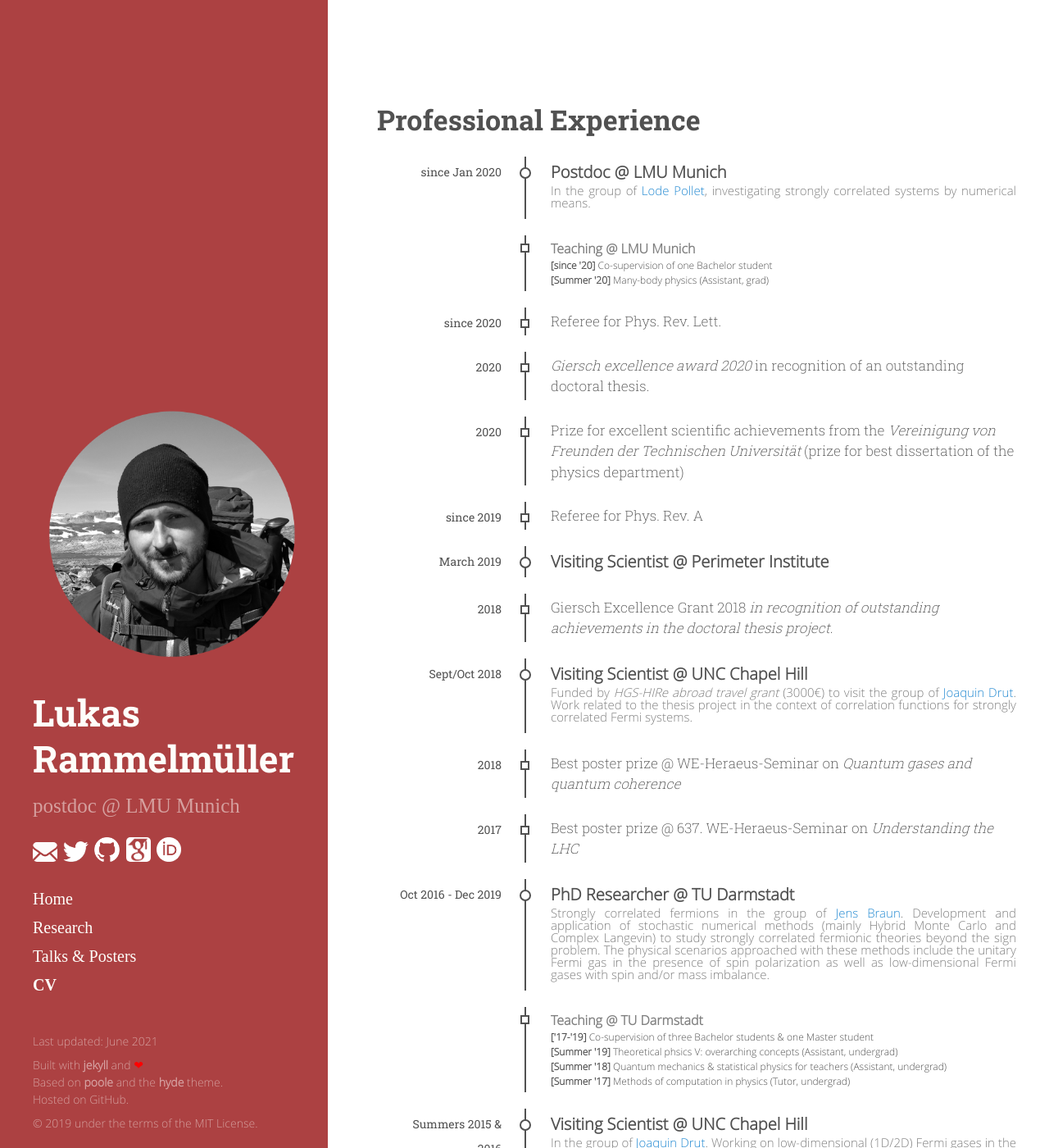
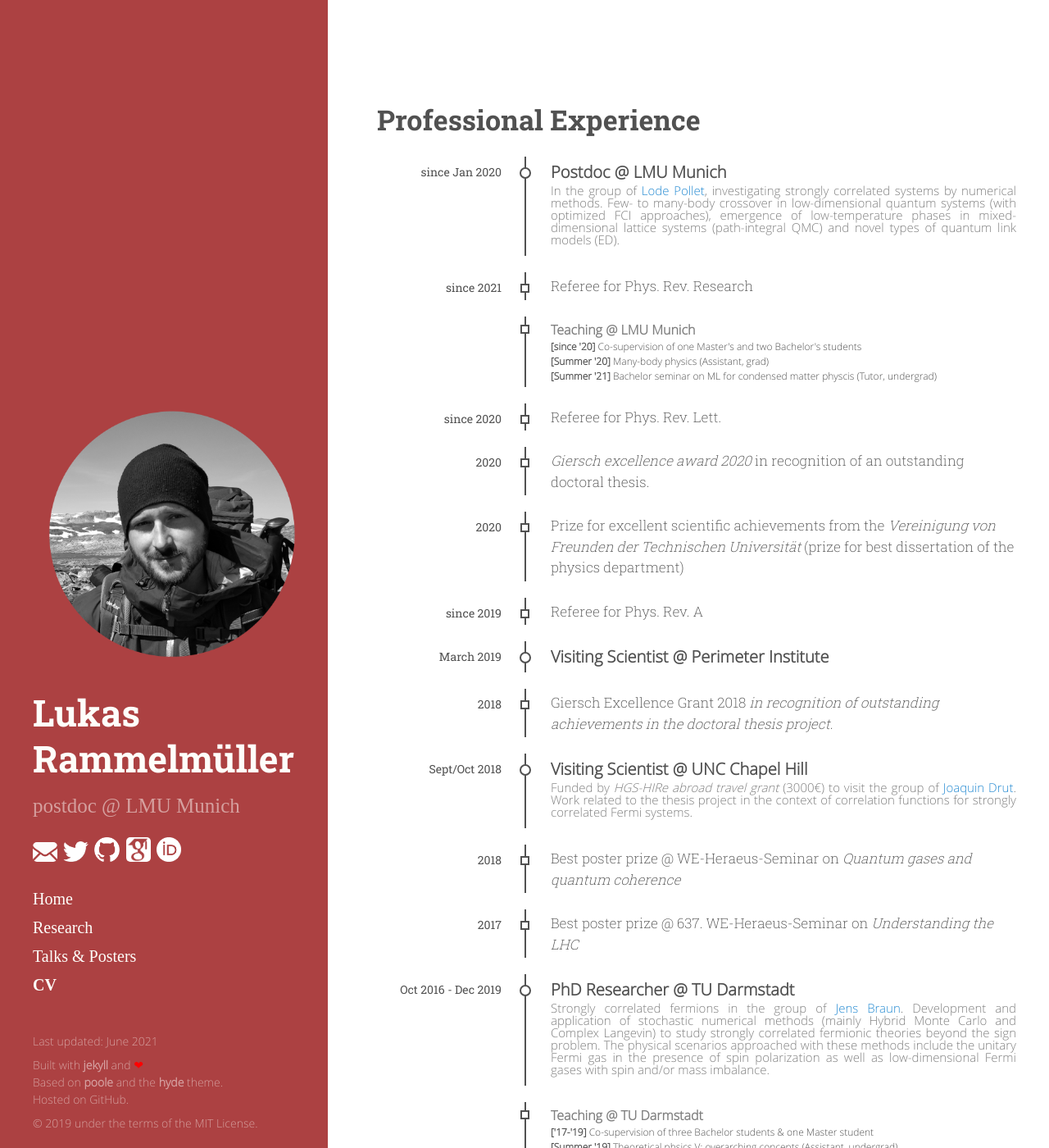
Before and after one commit to rammelmueller/rammelmueller.github.io, a Jekyll site: the page built from timeline.html, in a window 1280 px wide and 1400 px high. Shown: the whole window at 82% size. Built offline with Jekyll 4.4.1, drawn with Linux system fonts in a browser that asks for light colours; nearby versions of some CDN libraries; some web fonts are replaced.

Commit message:
Long overdue update, split talks into chucks of years, added colors to virtual talks.

```diff
--- a/css/custom.css
+++ b/css/custom.css
@@ -75,8 +75,16 @@
   margin-bottom: 2rem;
 }
 
+.talk_header{
+  font-size: 1.2rem;
+  font-weight: bold;
+  margin-bottom: 0.5rem;
+  color: black;
+}
+
 .talk_table{
   font-size: 0.7rem;
+  table-layout: fixed;
 }
 .talk_table img{
   min-width: 2rem;
--- a/projects.html
+++ b/projects.html
@@ -41,6 +41,9 @@ title: Projects
     <div class="footer">
       L. Rammelmüller, A.C. Loheac, J.E. Drut, J. Braun.
       <a target='blank' href="https://doi.org/10.1103/PhysRevLett.121.173001">[Phys. Rev. Lett. 121, 173001 (2018)]</a>
+      <br>
+      L. Rammelmüller, Y. Hou, J.E. Drut, J. Braun.
+      <a target='blank' href='https://journals.aps.org/pra/abstract/10.1103/PhysRevA.103.043330'>[Phys. Rev. A 103, 043330 (2021)]</a>
     </div>
   </div>
 
--- a/talks.html
+++ b/talks.html
@@ -3,6 +3,6 @@ layout: talks
 title: Talks & Posters
 ---
 <p>
-  This is an updated list of my talks and poster presentations. The slide can be downloaded as PDF by clicking on the title.
+  This is an updated list of my talks and poster presentations. The slides can be downloaded as PDF by clicking on the title.
   I typically use <a target='blank' href="https://revealjs.com/#/">reveal.js</a> for my slide decks, feel free to contact me if you are interested in the original files.
 </p>
--- a/timeline.html
+++ b/timeline.html
@@ -11,8 +11,13 @@ title: CV
       <div class="head">Postdoc @ LMU Munich</div>
       <div class="text">
         In the group of
-        <a target='blank' href="https://www.theorie.physik.uni-muenchen.de/lsschollwoeck/members/professors/pollet/">Lode Pollet</a>, investigating strongly correlated systems by numerical means.
+        <a target='blank' href="https://www.theorie.physik.uni-muenchen.de/lsschollwoeck/members/professors/pollet/">Lode Pollet</a>, investigating strongly correlated systems by numerical methods. Few- to many-body crossover in low-dimensional quantum systems (with optimized FCI approaches), emergence of low-temperature phases in mixed-dimensional lattice systems (path-integral QMC) and novel types of quantum link models (ED).
       </div>
+    </section>
+
+    <section class="meta entry">
+      <div class='timespan'>since 2021</div>
+      <div class="head">Referee for Phys. Rev. Research</div>
     </section>
 
     <div class="teaching entry">
@@ -20,8 +25,9 @@ title: CV
         <div class="head">
           Teaching @ LMU Munich
         </div>
-        <span class='ctag'>[since '20]</span> Co-supervision of one Bachelor student <br>
+        <span class='ctag'>[since '20]</span> Co-supervision of one Master's and two Bachelor's students<br>
         <span class='ctag'>[Summer '20]</span> Many-body physics (Assistant, grad) <br>
+        <span class='ctag'>[Summer '21]</span> Bachelor seminar on ML for condensed matter physcis (Tutor, undergrad) <br>
         </div>
     </div>
 
```
Also changed, not shown: _data/talks.yml (+68 -17 lines), _layouts/talks.html (+87 -13 lines), _posts/2021-06-06-sign_of_life.md (added, +5 -0 lines), img/location_virtual_contributed.svg (added), img/location_virtual_poster.svg (added), img/location_virtual_seminar.svg (added), 3 other files.
